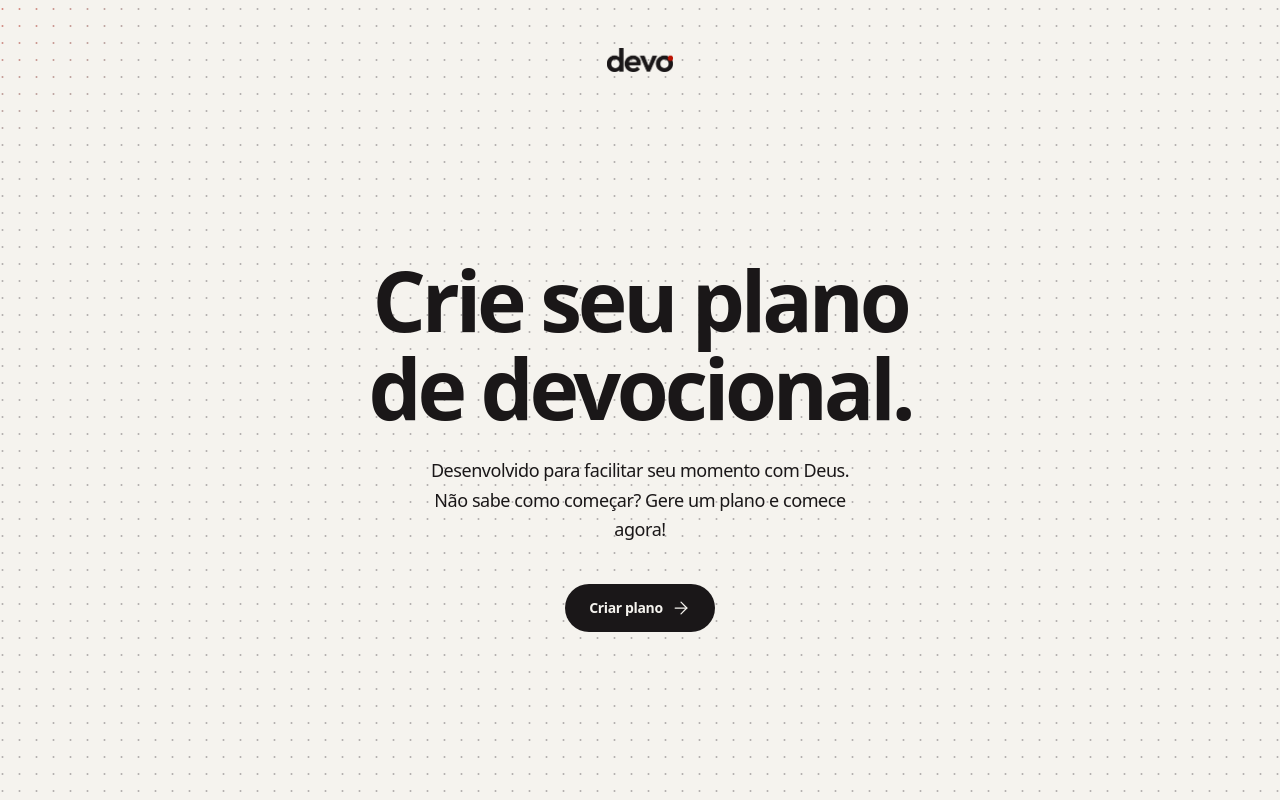
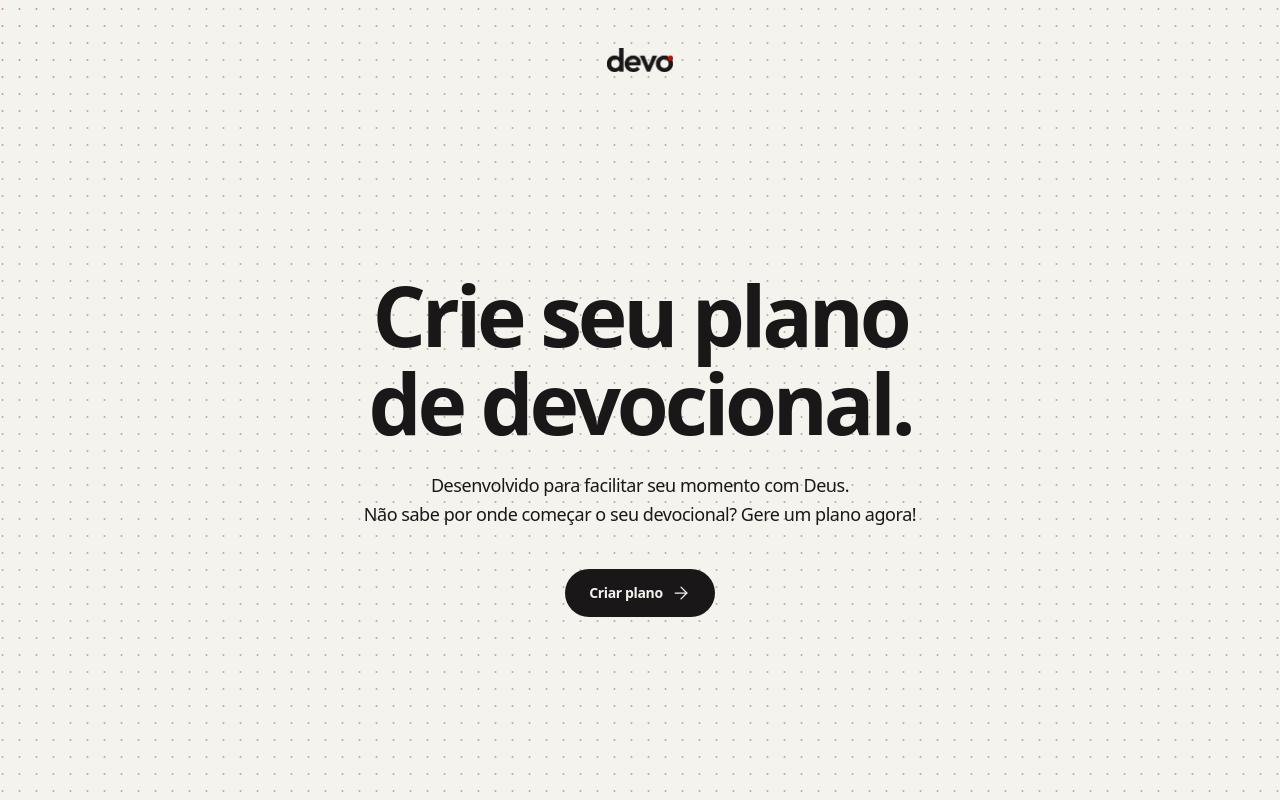
Before and after one commit to rafachoii/devo, a React (Vite) app: page / in a window 1280 px wide. Built offline with nearby package versions, Linux system fonts and the light colour scheme.

Commit message:
fix: corrige detalhes de texto da página inicial

```diff
--- a/src/pages/Home.tsx
+++ b/src/pages/Home.tsx
@@ -11,9 +11,9 @@ export function Home() {
                 Crie seu plano<br className="hidden sm:block" /> de devocional.
             </h1>
 
-            <p className="text-base md:text-lg text-secondary leading-relaxed mb-10 max-w-md tracking-tight">
+            <p className="text-base md:text-lg text-secondary leading-relaxed mb-10 max-w-2md tracking-tight">
                 Desenvolvido para facilitar seu momento com Deus.<br className="hidden sm:block" />
-                Não sabe como começar? Gere um plano e comece agora!
+                Não sabe por onde começar o seu devocional? Gere um plano agora!
             </p>
 
             <Button
```
